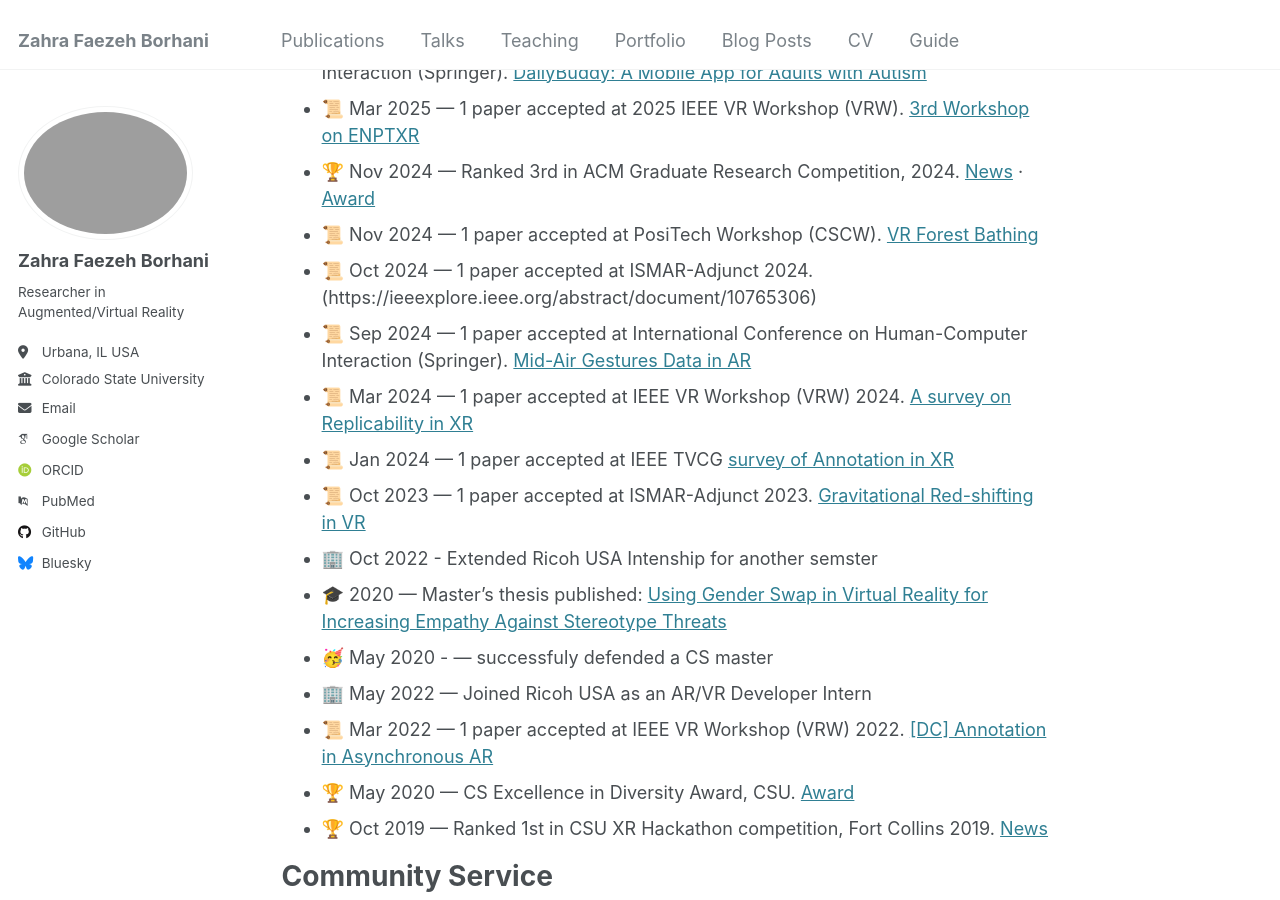
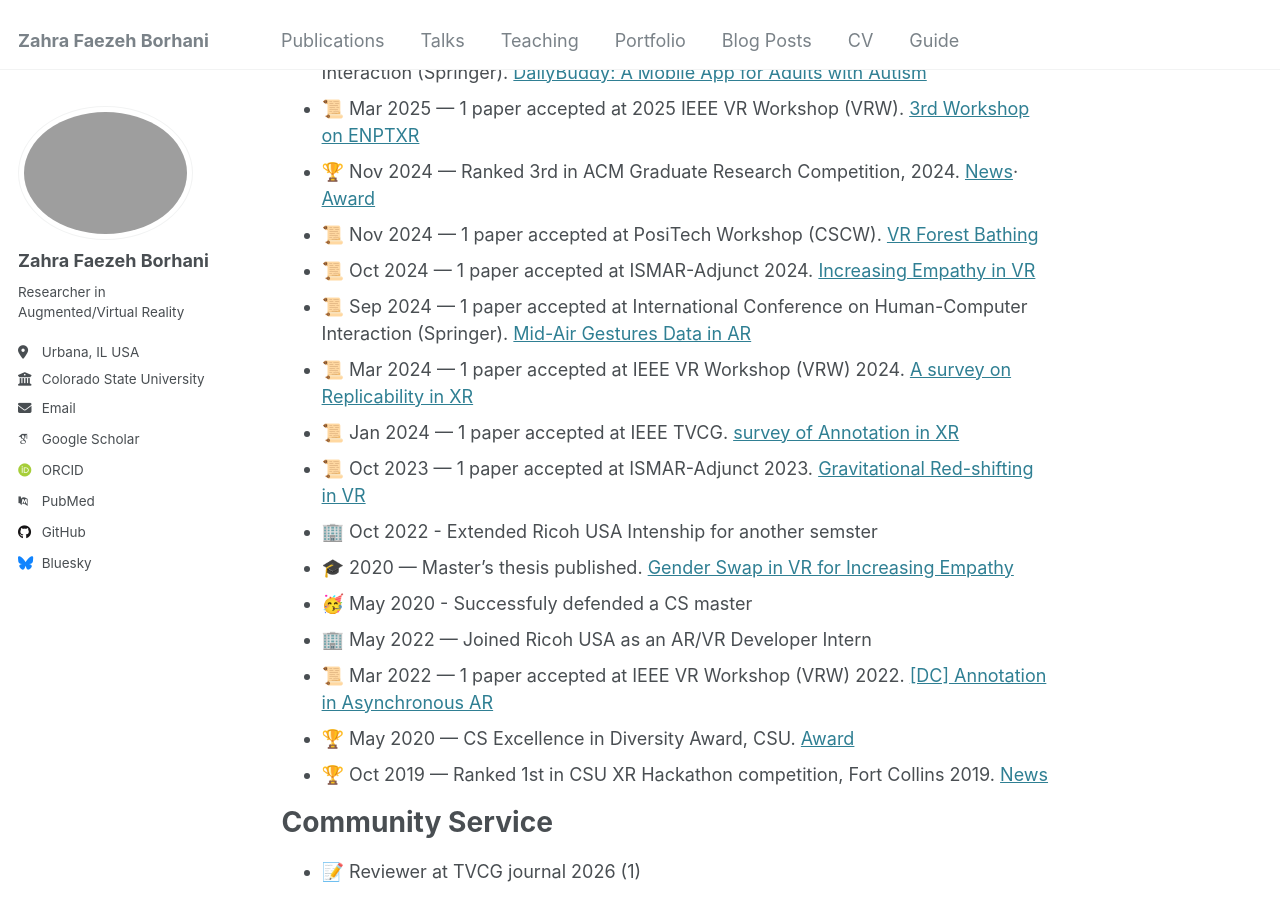
Before and after one commit to faezehborhani/faezehborhani.github.io, a Jekyll site: the page built from _pages/about.md, in a window 1280 px wide and 900 px high, scrolled down 548 px. Built offline with Jekyll 4.4.1, drawn with Linux system fonts in a browser that asks for light colours; some web fonts are replaced.

Commit message:
updateaboutMe

```diff
--- a/_pages/about.md
+++ b/_pages/about.md
@@ -16,16 +16,16 @@ Latest News
 - 📜 Mar 2026 —  1 paper accepted at IEEE Transactions on Visualization and Computer Graphics (TVCG). [Gesture Memorability in AR](https://ieeexplore.ieee.org/document/11457803)
 - 📜  Sep 2025 —  1 paper accepted at International Conference on Human-Computer Interaction (Springer). [DailyBuddy: A Mobile App for Adults with Autism](https://link.springer.com/chapter/10.1007/978-3-031-93061-4_13)
 - 📜 Mar 2025 —  1 paper accepted at 2025 IEEE VR Workshop (VRW). [3rd Workshop on ENPTXR](https://ieeexplore.ieee.org/abstract/document/10972780)
-- 🏆 Nov 2024 —  Ranked 3rd in ACM Graduate Research Competition, 2024. [News](https://compsci.colostate.edu/graduate-students/) · [Award](https://drive.google.com/file/d/1V8dl7_RWi4o6IviwxIdgFO4mcx6MTF3g)
+- 🏆 Nov 2024 —  Ranked 3rd in ACM Graduate Research Competition, 2024. [News](https://compsci.colostate.edu/graduate-students/)· [Award](https://drive.google.com/file/d/1V8dl7_RWi4o6IviwxIdgFO4mcx6MTF3g)
 - 📜  Nov 2024 —  1 paper accepted at PosiTech Workshop (CSCW). [VR Forest Bathing](https://arxiv.org/abs/2411.06293)
-- 📜 Oct 2024 —  1 paper accepted at ISMAR-Adjunct 2024. (https://ieeexplore.ieee.org/abstract/document/10765306)
+- 📜 Oct 2024 —  1 paper accepted at ISMAR-Adjunct 2024. [Increasing Empathy in VR](https://ieeexplore.ieee.org/abstract/document/10765306)
 - 📜 Sep 2024 —  1 paper accepted at International Conference on Human-Computer Interaction (Springer). [Mid-Air Gestures Data in AR](https://link.springer.com/chapter/10.1007/978-3-031-61044-8_15)
 - 📜 Mar 2024 —  1 paper accepted at IEEE VR Workshop (VRW) 2024. [A survey on Replicability in XR](https://ieeexplore.ieee.org/abstract/document/10536373)
-- 📜 Jan 2024 —  1 paper accepted at IEEE TVCG [survey of Annotation in XR](https://ieeexplore.ieee.org/abstract/document/10160139)
+- 📜 Jan 2024 —  1 paper accepted at IEEE TVCG. [survey of Annotation in XR](https://ieeexplore.ieee.org/abstract/document/10160139)
 - 📜 Oct 2023 —  1 paper accepted at ISMAR-Adjunct 2023. [Gravitational Red-shifting in VR](https://ieeexplore.ieee.org/abstract/document/10322181)
 - 🏢 Oct 2022 -  Extended Ricoh USA  Intenship for another semster
-- 🎓  2020 — Master's thesis published: [Using Gender Swap in Virtual Reality for Increasing Empathy Against Stereotype Threats](https://www.proquest.com/openview/c8eaf2dfeef269cae04c3ba5de35714d/1?pq-origsite=gscholar&cbl=18750&diss=y)
-- 🥳 May 2020 -  —  successfuly defended a CS master
+- 🎓  2020 — Master's thesis published. [Gender Swap in VR for Increasing Empathy](https://www.proquest.com/openview/c8eaf2dfeef269cae04c3ba5de35714d/1?pq-origsite=gscholar&cbl=18750&diss=y)
+- 🥳 May 2020 -  Successfuly defended a CS master
 - 🏢 May 2022 —  Joined Ricoh USA as an AR/VR Developer Intern
 - 📜 Mar 2022 —  1 paper accepted at IEEE VR Workshop (VRW) 2022. [[DC] Annotation in Asynchronous AR](https://ieeexplore.ieee.org/abstract/document/9757653)
 - 🏆 May 2020 —  CS Excellence in Diversity Award, CSU. [Award](https://drive.google.com/file/d/1s1-JKsg8aULmNwxHdVV-927j7lNl8H2O/view?usp=sharing)
```
